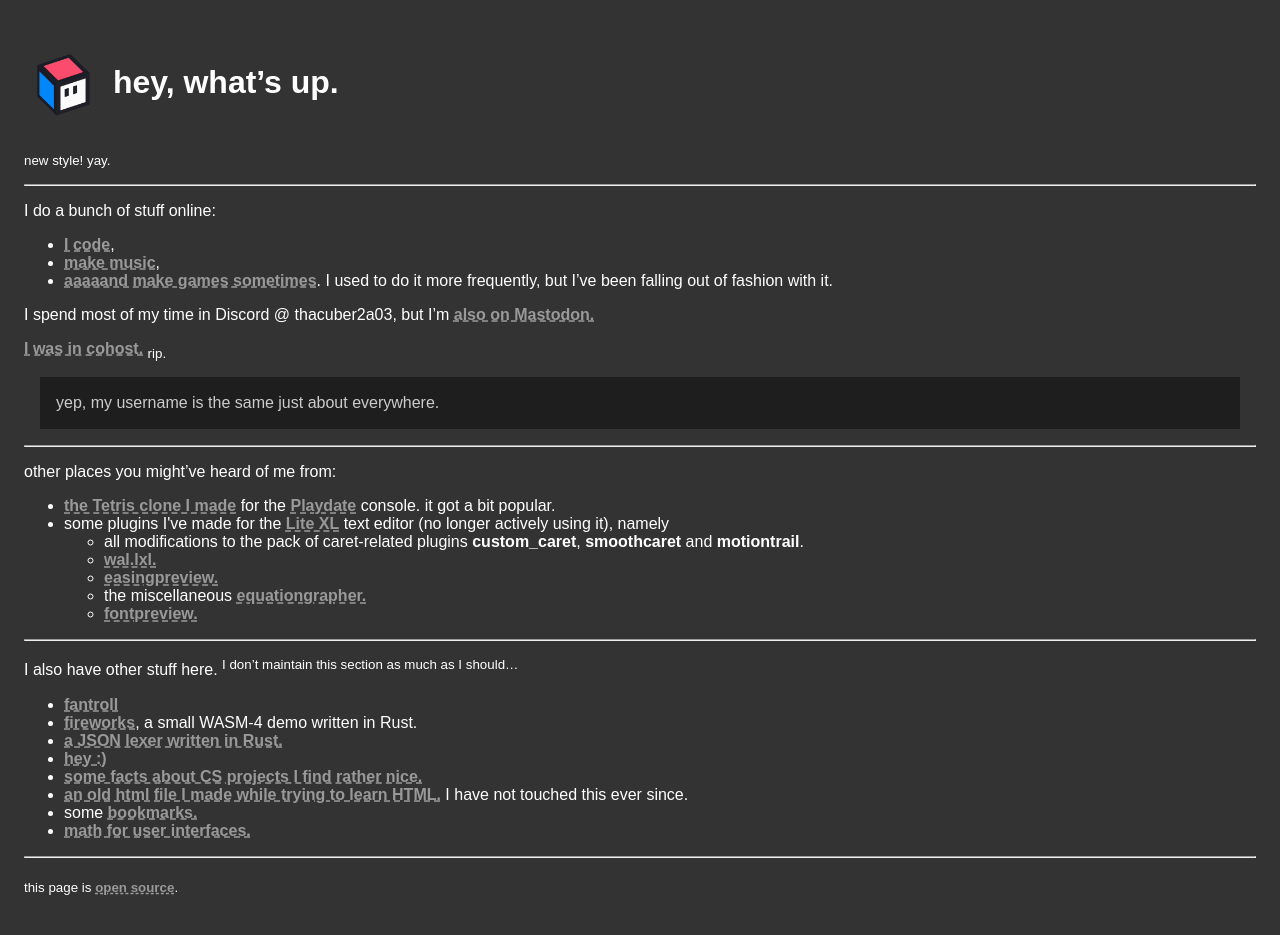
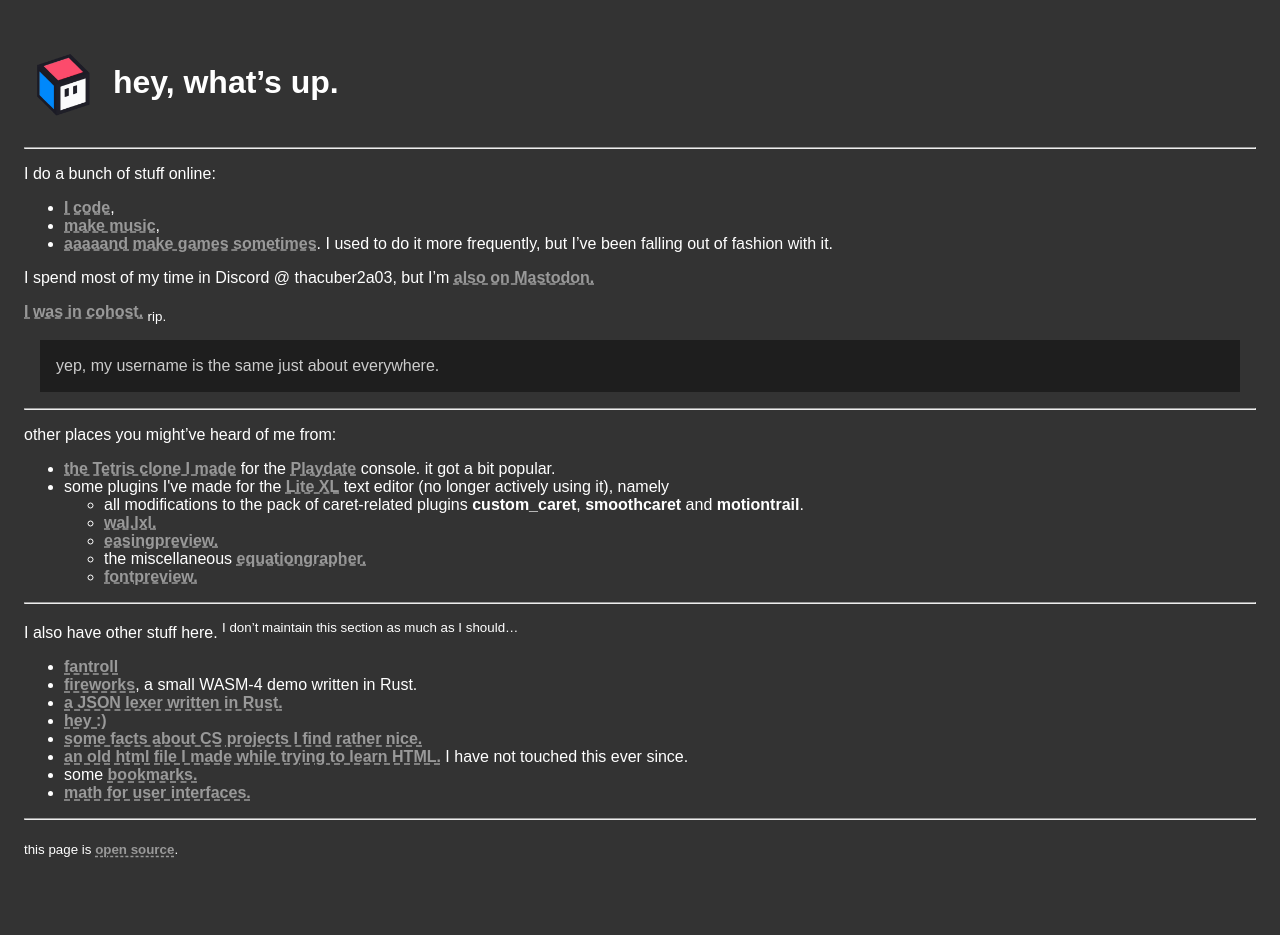
Before and after one commit to thacuber2a03/thacuber2a03.github.io, a Jekyll site: the page built from index.md, in a window 1280 px wide. Built offline with Jekyll 4.4.1, drawn with Linux system fonts in a browser that asks for light colours; after the commit the page ends 900 px from its top, so only the background shows below that.

Commit message:
this has been here for so long I'm slightly concerned now

```diff
--- a/index.md
+++ b/index.md
@@ -5,8 +5,6 @@
 
 <img src="assets/images/TC.png" alt="<insert image of me>" id="me"/> hey, what's up.
 ====================================================================================
-
-<sub>new style! yay.</sub>
 
 ---
 
```
